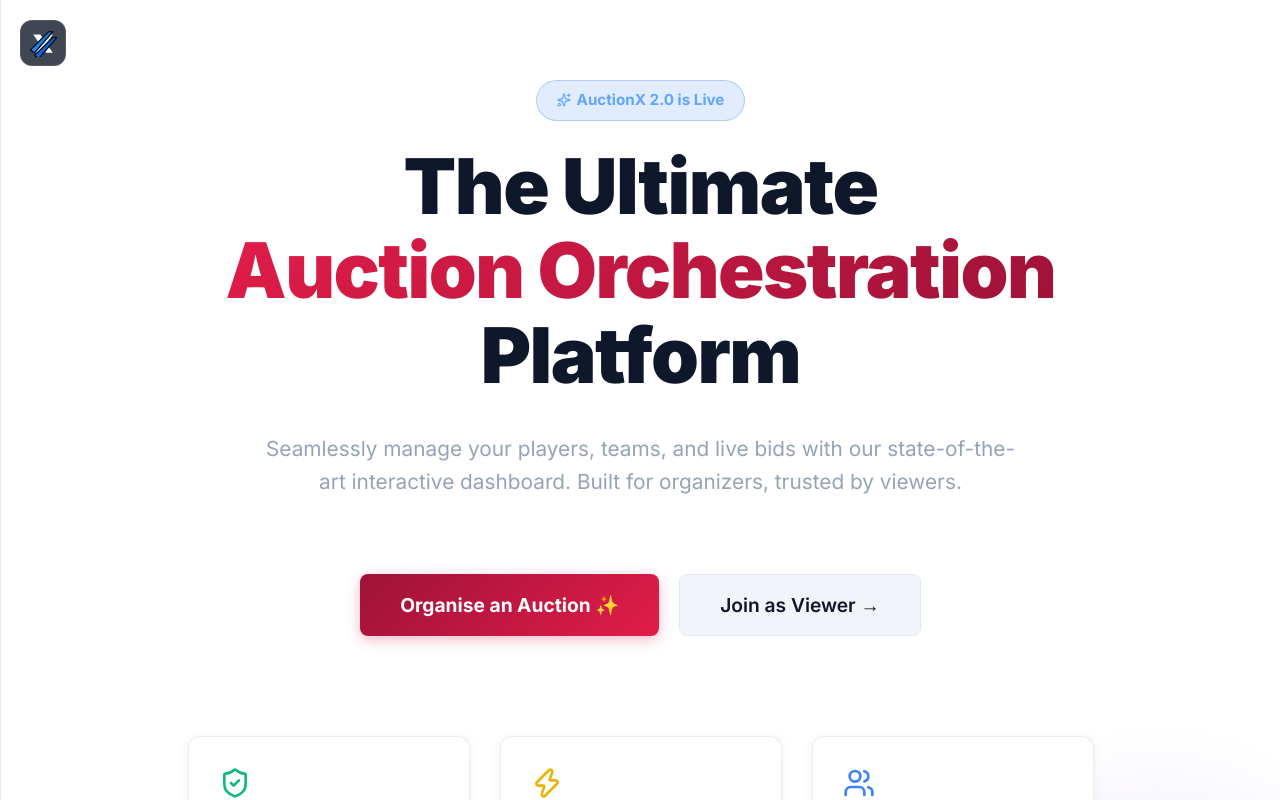
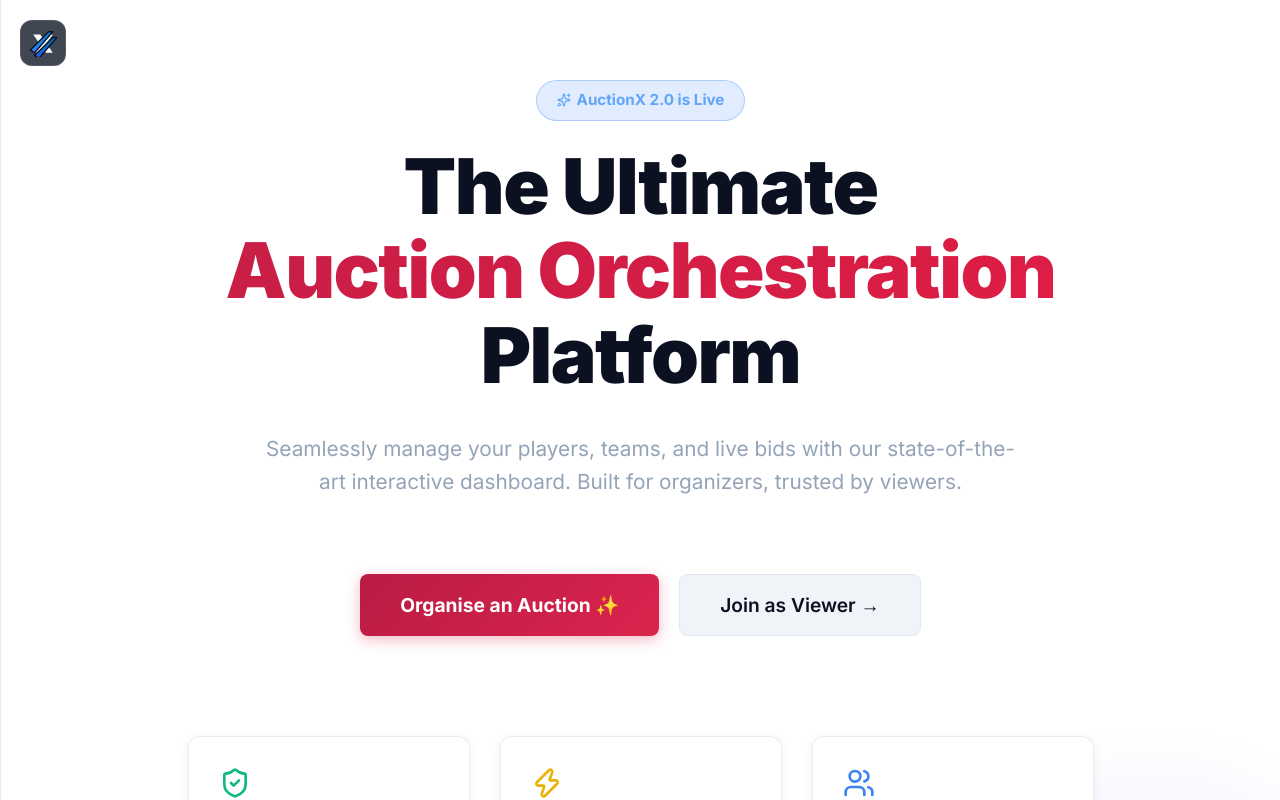
Before and after one commit to deepakk789/live_auction_system, a React (Vite) app in the folder frontend/: page / in a window 1280 px wide. Built offline with nearby package versions, Linux system fonts and the light colour scheme; no server answers.

Commit message:
again an ui/ux fix

```diff
--- a/frontend/src/styles/design-system.css
+++ b/frontend/src/styles/design-system.css
@@ -6,25 +6,25 @@
 :root {
   /* ── Core Palette: White Background ── */
   --bg-dark:   #ffffff;
-  --bg-card:   rgba(255, 255, 255, 0.95);
-  --bg-glass:  rgba(255, 255, 255, 0.75);
+  --bg-card:   #ffffff;
+  --bg-glass:  rgba(255, 255, 255, 0.95);
 
   /* ── Brand Colors: Red ── */
-  --primary-glow:   #e11d48;
-  --primary-bright: #f43f5e;
-  --primary-dark:   #9f1239;
-  --secondary-glow: #dc2626;
+  --primary-glow:   #db244e;
+  --primary-bright: #de1d45;
+  --primary-dark:   #b91c43;
+  --secondary-glow: #c81e46;
 
   --success-glow: #16a34a;
   --danger-glow:  #dc2626;
   --warning-glow: #d97706;
 
   /* ── Text: Dark on White ── */
-  --text-main:  #0f172a;
-  --text-muted: #64748b;
+  --text-main:  #0b1120;
+  --text-muted: #8b9bb4;
 
   --border-light: rgba(0, 0, 0, 0.08);
-  --border-glow:  rgba(225, 29, 72, 0.35);
+  --border-glow:  rgba(219, 36, 78, 0.35);
 
   /* ── Transitions ── */
   --transition-fast:   0.2s cubic-bezier(0.4, 0, 0.2, 1);
@@ -36,11 +36,9 @@
    GLOBAL RESET & BASE
    ----------------------------------------- */
 body {
-  background-color: #f8fafc;
+  background-color: #ffffff;
   color: var(--text-main);
-  background-image:
-    radial-gradient(circle at 10% 20%,  rgba(225, 29, 72, 0.05) 0%, transparent 50%),
-    radial-gradient(circle at 90% 80%,  rgba(220, 38, 38, 0.04) 0%, transparent 50%);
+  background-image: none;
   background-attachment: fixed;
   overflow-x: hidden;
 }
@@ -151,7 +149,7 @@ body {
    TEXT GRADIENTS
    ----------------------------------------- */
 .text-gradient {
-  background: linear-gradient(135deg, #e11d48, #9f1239);
+  background: linear-gradient(135deg, var(--secondary-glow), var(--primary-bright));
   -webkit-background-clip: text;
   -webkit-text-fill-color: transparent;
   background-clip: text;
@@ -177,7 +175,7 @@ body {
    ----------------------------------------- */
 .btn-premium {
   position: relative;
-  background: linear-gradient(135deg, #9f1239, #e11d48);
+  background: linear-gradient(135deg, var(--primary-dark), var(--primary-glow));
   color: #ffffff;
   border: none;
   padding: 12px 24px;
@@ -194,7 +192,7 @@ body {
   content: '';
   position: absolute;
   top: 0; left: 0; right: 0; bottom: 0;
-  background: linear-gradient(135deg, #e11d48, #f43f5e);
+  background: linear-gradient(135deg, var(--primary-glow), var(--primary-bright));
   z-index: -1;
   transition: opacity var(--transition-fast);
   opacity: 0;
@@ -216,9 +214,9 @@ body {
 }
 
 .btn-glass {
-  background: #f1f5f9;
+  background: #f0f4f8;
   border: 1px solid #e2e8f0;
-  color: #0f172a;
+  color: var(--text-main);
   padding: 10px 20px;
   border-radius: 8px;
   font-weight: 600;
@@ -227,9 +225,9 @@ body {
 }
 
 .btn-glass:hover {
-  background: #fee2e8;
-  border-color: rgba(225, 29, 72, 0.30);
-  color: #9f1239;
+  background: #e2e8f0;
+  border-color: #cbd5e1;
+  color: var(--primary-dark);
   transform: translateY(-2px);
 }
 
```
